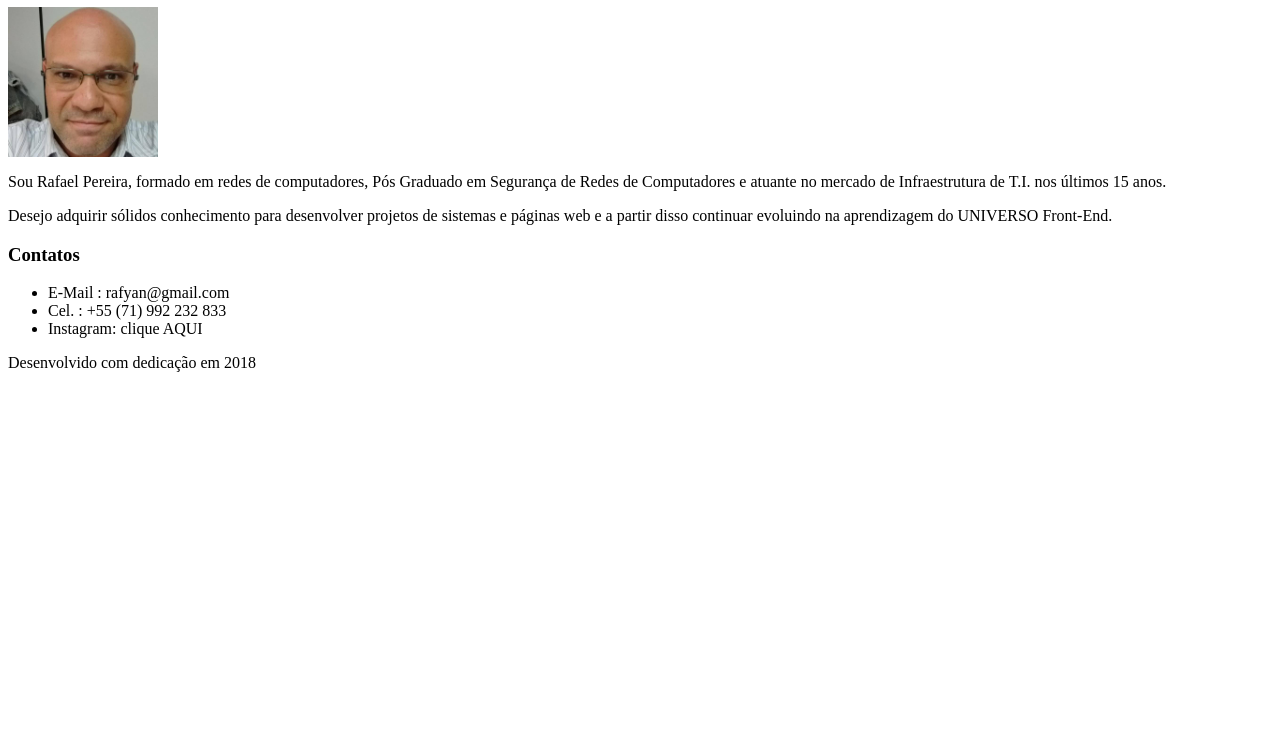
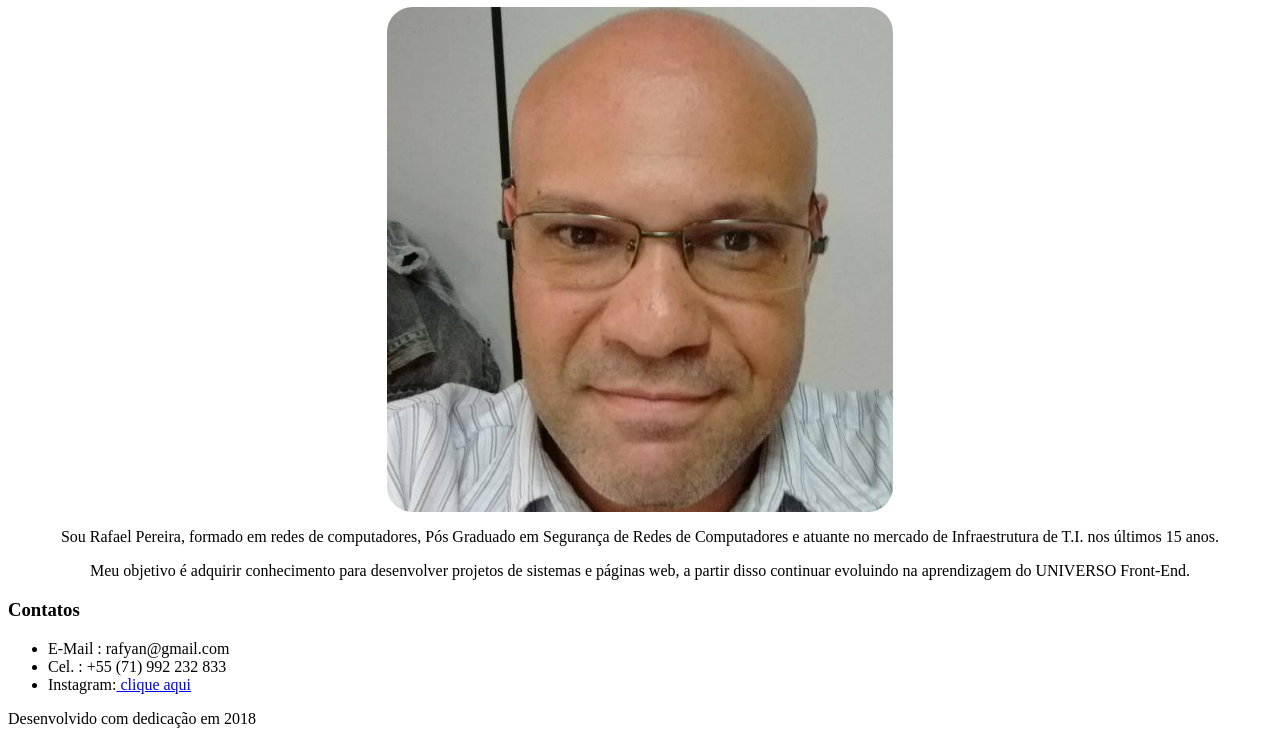
Before and after one commit to rafaelsilper/pagina-perfil, a plain HTML site: page index.html in a window 1280 px wide. Shown: the part 73-817 px from the top of the page. Drawn offline with Linux system fonts and the light colour scheme; files whose address does not match are found by name.

Commit message:
Adicionando CSS

```diff
--- /dev/null
+++ b/css/style.css
@@ -0,0 +1,12 @@
+.texto-centro{
+  text-align: center;
+}
+.imagem-centro{
+  display: block;
+  margin-left: auto;
+  margin-right: auto;
+  width: 40%;
+}
+.imagem-redonda{
+  border-radius: 5%
+}
--- a/index.html
+++ b/index.html
@@ -1,27 +1,29 @@
 <!DOCTYPE html>
 <html>
-<!-- -->
+<!---->
 	<head>
 		<!-- No head colocamos as informações do site que são importantes para os sites de pesquisa, para o browser -->
 		<meta charset="utf8"> <!-- conjunto de caracteres usados pela página, no caso o UTF8 é para o portugues do brasil, contendo "Ç" "~" etc -->
 		<meta name="author" content="Rafael Silva Pereira">  <!-- TAG que define Informações do autor da página  -->
 		<meta name="description" content="Primeira Página WEB - Treinamento UNIVERSO Front-End">  <!-- Informações  -->
 		<title>Rafael Silva Pereira</title> <!-- Título que aparece na aba do navegador -->
+		<link rel="stylesheet" href="css/style.css">
 	</head>
 
 	<body>
 		<!-- No Body colocamos todas os elementois que serão visiveis para os usuários -->
-		<h1>Minha Primeira Página WEB</h1>
-		<img src="C:\Users\042131009\Desktop\pagina-perfil\img\me.jpg" width="150" height="150" align="middle">
-		<p>Sou Rafael Pereira, formado em redes de computadores, Pós Graduado em Segurança de Redes de Computadores e atuante no mercado de Infraestrutura de T.I. nos últimos 15 anos.</p>
-		<p>Desejo adquirir sólidos conhecimento  para desenvolver projetos de sistemas e páginas web e a partir disso continuar evoluindo na aprendizagem do UNIVERSO Front-End.</p>
+		<h1 class="texto-centro">Minha Primeira Página WEB</h1>
+		<img class="imagem-centro imagem-redonda" src="img/me.jpg"> <!--inserção de imagem com 150x150pixels de tamanho-->
+		<p class="texto-centro">Sou Rafael Pereira, formado em redes de computadores, Pós Graduado em Segurança de Redes de Computadores e atuante no mercado de Infraestrutura de T.I. nos últimos 15 anos.</p>
+		<p class="texto-centro">Meu objetivo é adquirir conhecimento para desenvolver projetos de sistemas e páginas web, a partir disso continuar evoluindo na aprendizagem do UNIVERSO Front-End.</p>
 
 
 		<h3>Contatos</h3>
 		<ul>
 			<li>E-Mail : rafyan@gmail.com</li>
 			<li>Cel. : +55 (71) 992 232 833</li>
-			<li>Instagram: clique AQUI</li>
+			<li>Instagram:<a target="
+				" href="http://www.google.com"> clique aqui</a></li>
 		</ul>
 		<p>Desenvolvido com dedicação em 2018</p>
 	</body>
```
